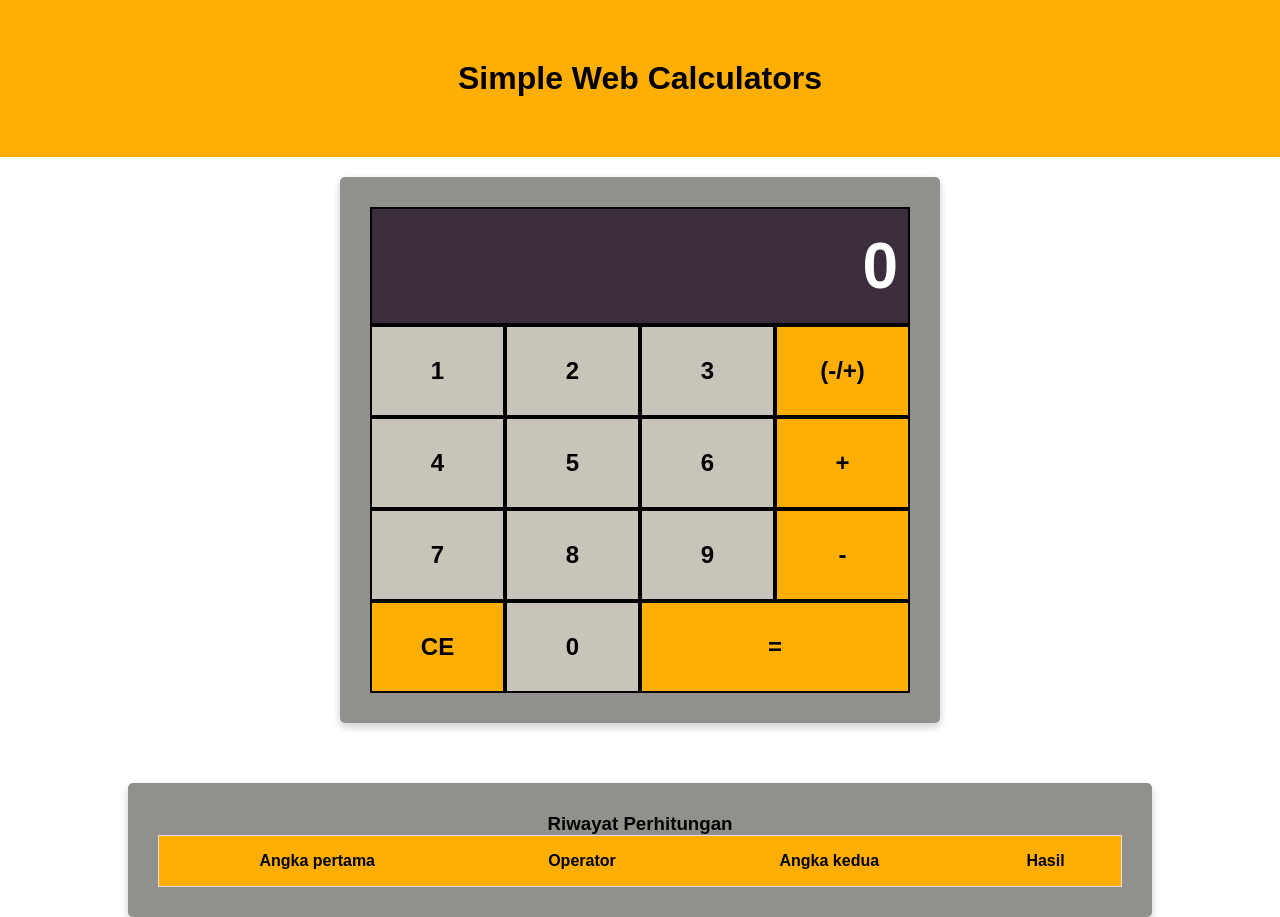
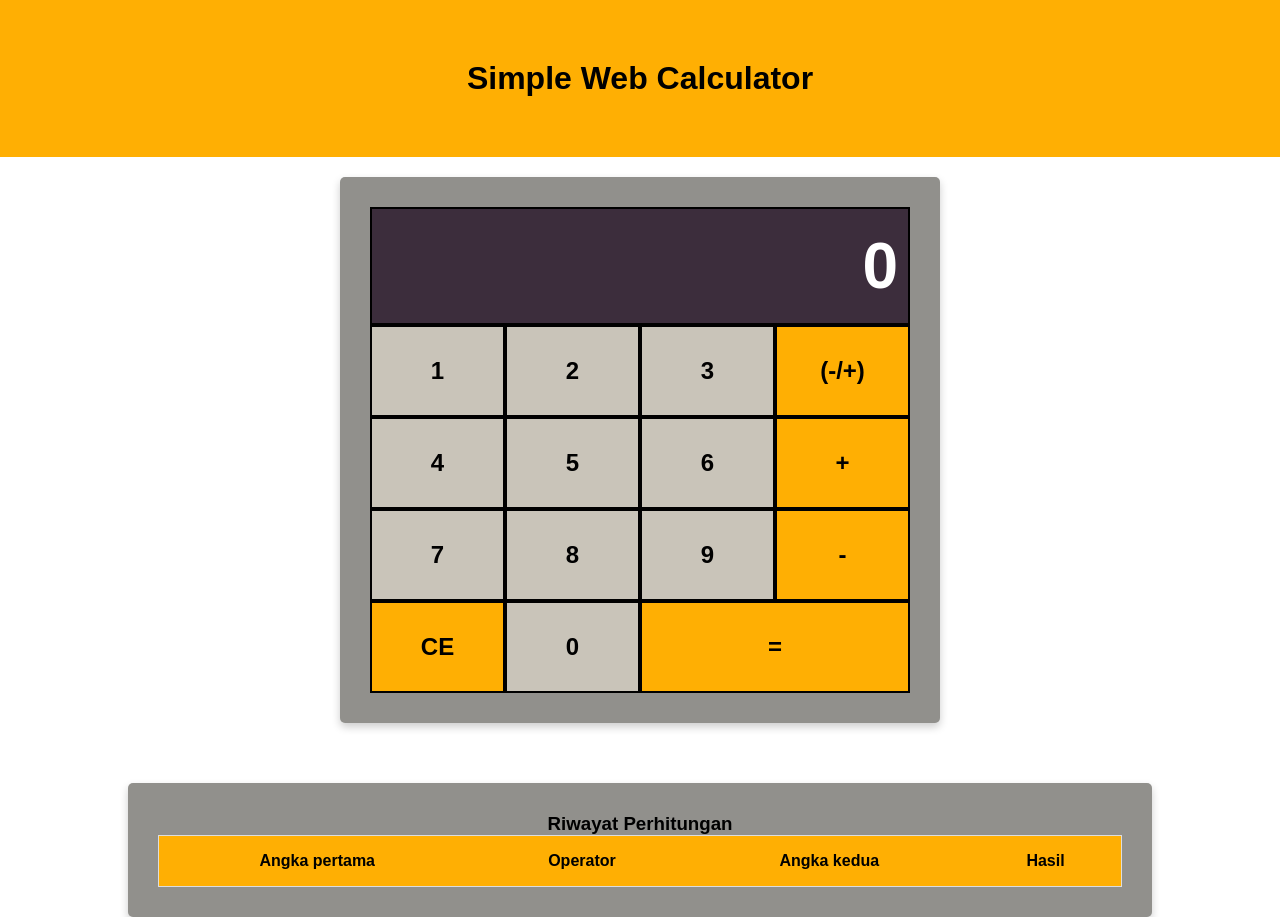
Before and after one commit to henhen02/PemWeb-Tugas-Individu-3, a plain HTML site: page index.html in a window 1280 px wide. Drawn offline with Linux system fonts and the light colour scheme.

Commit message:
Readme edit

```diff
--- a/index.html
+++ b/index.html
@@ -8,7 +8,7 @@
 </head>
 <body>
     <header class="jumbotron">
-        <h1>Simple Web Calculators</h1>
+        <h1>Simple Web Calculator</h1>
     </header>
     <main>
         <div class="container box">
```
Also changed, not shown: Assets/Images/mobile.png (added), 1 other file.
